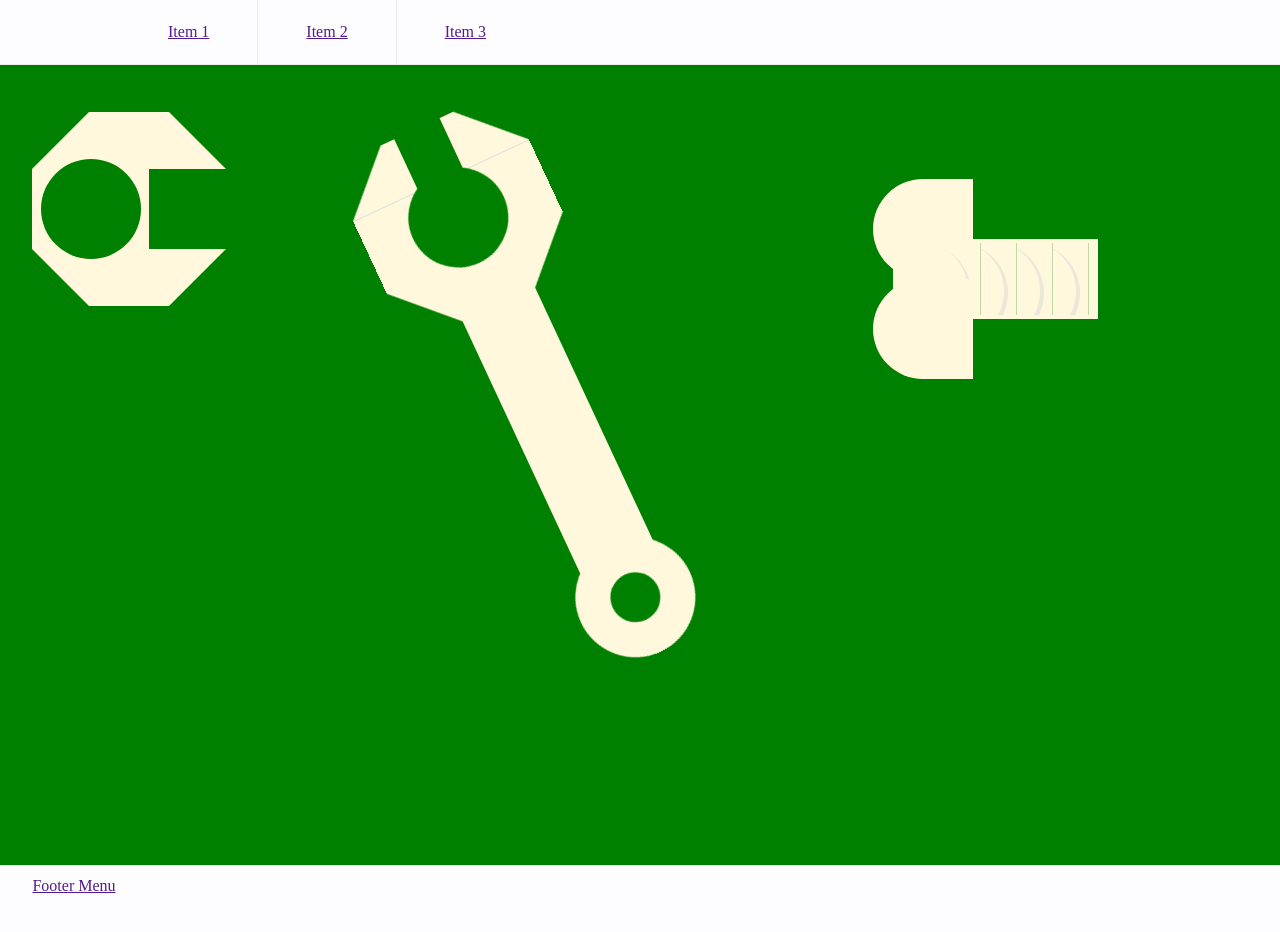
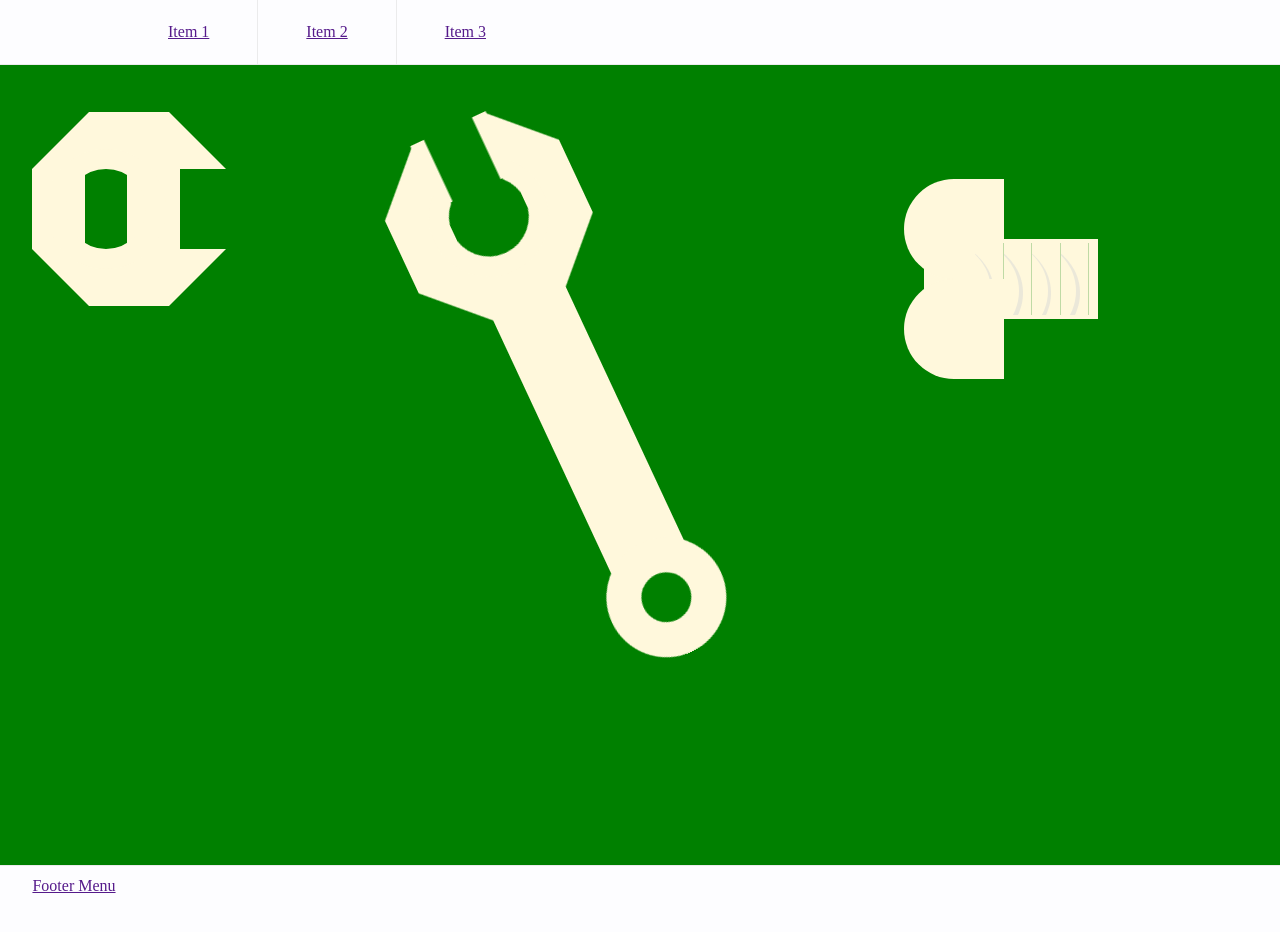
Before and after one commit to nazarpashkevich/markup-ment, a plain HTML site: page index.html in a window 1280 px wide. Drawn offline with Linux system fonts and the light colour scheme.

Commit message:
lesson 8

```diff
--- a/style.css
+++ b/style.css
@@ -132,18 +132,19 @@
 }
 
 #gear {
-    background-color: cornsilk;
     width: 194px;
     height: 80px;
     position: relative;
     margin-top: 80px;
     animation: gearRotating 5s ease-in-out infinite;
+    border-left: 53px solid cornsilk;
+    border-right: 53px solid cornsilk;
 }
 
 #gear:before {
     content: '';
     position: absolute;
-    left: 0;
+    left: -53px;
     bottom: 80px;
     width: 194px;
     height: 0;
@@ -156,7 +157,7 @@
 #gear:after {
     content: '';
     position: absolute;
-    left: 0;
+    left: -53px;
     bottom: -57px;
     width: 194px;
     height: 0;
@@ -167,15 +168,16 @@
 }
 
 #gear #hole {
-    background-color: green;
-    border-radius: 50%;
     top: 50%;
     left: 50%;
-    height: 100px;
-    width: 100px;
+    height: 80px;
+    width: 80px;
     position: absolute;
     transform: translate(-50%, -50%);
     z-index: 2;
+    border-radius: 50%;
+    border: 20px solid cornsilk;
+    box-sizing: content-box;
 }
 
 @keyframes wrenchMoving {
@@ -229,19 +231,21 @@
 }
 
 #wrench-3 {
-     background-color: cornsilk;
-     width: 194px;
-     height: 80px;
-     position: relative;
-     margin-top: 80px;
-    border-top: 1px #dfdede solid;
- }
+    background-color: transparent;
+    width: 194px;
+    height: 80px;
+    position: relative;
+    margin-top: 80px;
+    border-left: 53px solid transparent;
+    border-right: 53px solid cornsilk;
+    transform: rotate(90deg);
+}
 
 #wrench-3:before {
     content: '';
     position: absolute;
-    left: 0;
-    bottom: 80px;
+    left: -53px;
+    bottom: 79px;
     width: 194px;
     height: 0;
 
@@ -253,8 +257,8 @@
 #wrench-3:after {
     content: '';
     position: absolute;
-    left: 0;
-    bottom: -57px;
+    left: -53px;
+    bottom: -56px;
     width: 194px;
     height: 0;
 
@@ -264,28 +268,32 @@
 }
 
 #wrench-3 .hole {
-    background-color: green;
-    border-radius: 50%;
+    background-color: transparent;
     top: 50%;
     left: 50%;
-    height: 100px;
-    width: 100px;
+    height: 80px;
+    width: 80px;
     position: absolute;
     transform: translate(-50%, -50%);
     z-index: 2;
+    border-radius: 50%;
+    border: 20px solid cornsilk;
+    border-left: 20px solid transparent;
+    box-sizing: content-box;
 }
 
 
 #wrench-3 .hole:before {
     position: absolute;
     content: '';
-    background-color: green;
-    top: 0;
-    left: 50%;
-    height: 100px;
-    width: 50px;
+    top: 40px;
+    left: -23px;
+    height: 83px;
+    width: 68px;
     transform: translate(-50%, -50%);
     z-index: 2;
+    border-top: 15px solid cornsilk;
+    border-bottom: 15px solid cornsilk;
 }
 
 @keyframes screw {
```
